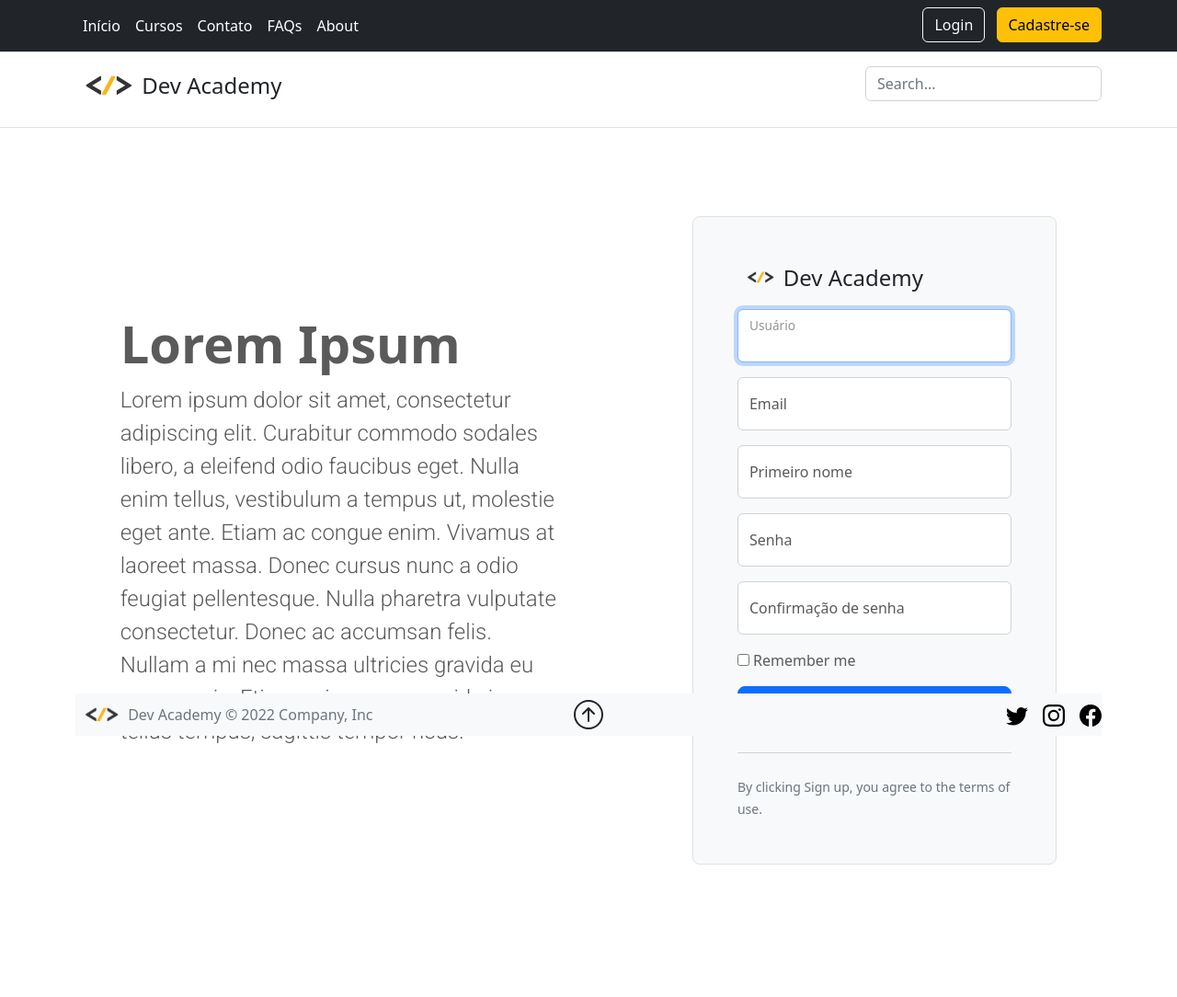
After one commit to David-Marcoss/DEV_Academy, a Django app: template templates/paginas/form.html in a window 1280 px wide. The commit adds this page. Shown: the whole page at 92% size. Run offline with Django 4.2, Linux system fonts and the light colour scheme; the template is opened without the code that fills it: values that come from a table or form of the project are taken from there, others are empty; parts of the project's set-up code (start-up, migrations or seed data) failed here and were passed over; some libraries are stand-ins or nearby versions; some web fonts are replaced.

Commit message:
[FIXED] os diretorios dos templates para a remocao de bugs relacionado aos statics.

```diff
--- a/cursos/views.py
+++ b/cursos/views.py
@@ -12,7 +12,7 @@ from django.shortcuts import render, get_object_or_404
 class cursosview(ListView):
 
     model = cursos
-    template_name = 'cursos.html'
+    template_name = 'cursos/cursos.html'
 
 
 def detalhes_cursoview(request,slug):
@@ -36,6 +36,6 @@ def detalhes_cursoview(request,slug):
     context['course'] =  course #contexto serve para passar um objeto para um template
     context['form'] =  form
 
-    template_name = 'detalhes_curso.html'
+    template_name = 'cursos/detalhes_curso.html'
 
     return render(request, template_name, context)
--- a/paginas/views.py
+++ b/paginas/views.py
@@ -3,8 +3,8 @@ from django.views.generic import TemplateView
 # Create your views here.
 
 class contatoview(TemplateView):
-    template_name = "contact.html"
+    template_name = "paginas/contact.html"
 
 
 class homeview(TemplateView):
-    template_name = "home.html"
+    template_name = "paginas/home.html"
--- a/paginas/templates/base.html
+++ b/templates/base.html
@@ -12,8 +12,8 @@
 
     <link rel="stylesheet" href="{% static 'css/styles.css' %}">
 
-    <link href="../../static/css/bootstrap.min.css" rel="stylesheet">
-    <link href="../../static/css/carousel.css" rel="stylesheet">
+    <link href="{% static 'css/bootstrap.min.css' %}" rel="stylesheet">
+    <link href="{% static 'css/carousel.css' %}" rel="stylesheet">
 
 </head>
 
@@ -58,7 +58,7 @@
     <header class="py-4 border-bottom">
         <div class="container d-flex flex-wrap justify-content-center">
             <a href="{% url 'home' %}" class="d-flex align-items-center mb-3 mb-lg-0 me-lg-auto text-dark text-decoration-none">
-                <img src="../../static/img/dev_logo.png" alt="" style="width: 10%; margin: 10px;">
+                <img src="{% static 'img/dev_logo.png' %}" alt="" style="width: 10%; margin: 10px;">
                 <span class="fs-4">Dev Academy</span>
             </a>
             <form class="col-12 col-lg-auto mb-3 mb-lg-0" role="search">
@@ -76,7 +76,7 @@
             <footer class="d-flex flex-wrap justify-content-between align-items-center bg-light">
                 <div class="col-md-4 d-flex align-items-center">
                     <a href="{% url 'home' %}" class="d-flex align-items-center mb-3 mb-lg-0 me-lg-auto text-dark text-decoration-none">
-                        <img src="../../static/img/dev_logo.png" alt="" style="width: 10%; margin: 10px;">
+                        <img src="{% static 'img/dev_logo.png' %}" alt="" style="width: 10%; margin: 10px;">
                         <span class="mb-3 mb-md-0 text-muted">Dev Academy &copy; 2022 Company, Inc</span>
                     </a>
                 </div>
--- a/paginas/templates/form.html
+++ b/templates/cadastro.html
@@ -68,7 +68,7 @@
                 <div class="form-floating mb-3">
                     <a href="{% url 'home' %}"
                         class="d-flex align-items-center mb-3 mb-lg-0 me-lg-auto text-dark text-decoration-none">
-                        <img src="../../static/img/dev_logo.png" alt="" style="width: 10%; margin: 10px;">
+                        <img src="{% static 'img/dev_logo.png' %}" alt="" style="width: 10%; margin: 10px;">
                         <span class="fs-4">Dev Academy</span>
                     </a>
                 </div>
--- a/cursos/templates/cursos.html
+++ b/templates/cursos/cursos.html
@@ -28,11 +28,11 @@
 
                         {% if curso.image %}
 
-                        <img src="{{ curso.image.url }}" alt="{{curso.nome}}" style="width: 100%;"/>
+                        <img src="{{ curso.image.url }}" alt="{{curso.nome}}"/>
 
                         {%else %}
 
-                        <img src="{% static 'img/curso_capa.png' %}" alt="" style="width: 100%;" />
+                        <img src="{% static 'img/curso_capa.png' %}" alt="" />
 
                         {%endif%}
 
--- a/accounts/templates/login.html
+++ b/templates/login.html
@@ -33,7 +33,7 @@
 <main class="form-signin w-100 m-auto">
     <form method="post">
         <div class="text-center">
-            <img class="mb-4" src="../../static/img/dev_logo.png" alt="" width="75px" height="50px">
+            <img class="mb-4" src="{% static 'img/dev_logo.png' %}" alt="" width="75px" height="50px">
             <h1 class="h4 mb-3 fw-normal">Entre para a Dev Academy</h1>
         </div>
         <div class="form-row">
--- /dev/null
+++ b/templates/paginas/form.html
@@ -0,0 +1,110 @@
+{% extends "base.html" %}
+
+{% load static %}
+{% load widget_tweaks %}
+
+{% block content %}
+
+
+<!-- <div class="pure-g-r content-ribbon">
+    <div class="pure-u-1">
+        <h2>Informe seus dados</h2>
+
+        <form class="pure-form pure-form-stacked" method="post">
+
+            {% csrf_token %}
+
+
+                {% for campo in form %}
+                <div class="pure-control-group">
+                {{ campo.label_tag}}
+                {{campo}}
+
+                {%if campo.errors %}
+                <ul class="errorlist">
+                    {%for erro in campo.errors %}
+                        <li style="color: red;">{{ erro }}</li>
+                    {%endfor%}
+                </ul>
+                {%endif%}
+
+                </div>
+
+                {%endfor%}
+
+
+
+                <div class="pure-controls">
+                    <button type="submit" class="pure-button pure-button-primary">{{submit}}</button>
+                </div>
+
+                {%if is_valid %}
+                    <h4 style="color: green;">Cadrasto concluido com sucesso !!!</h4>
+                {%endif%}
+
+        </form>
+
+        {% block extra %} {% endblock%}
+    </div>
+</div> -->
+
+<div class="container col-xl-10 col-xxl-8 px-4 py-5">
+    <div class="row align-items-center g-lg-5 py-5">
+        <div class="col-lg-7 text-center text-lg-start">
+            <h1 class="display-4 fw-bold lh-1 mb-3">Lorem Ipsum</h1>
+            <p class="col-lg-10 fs-4">
+                Lorem ipsum dolor sit amet, consectetur adipiscing elit. Curabitur commodo sodales libero, a eleifend
+                odio faucibus
+                eget. Nulla enim tellus, vestibulum a tempus ut, molestie eget ante. Etiam ac congue enim. Vivamus at
+                laoreet massa.
+                Donec cursus nunc a odio feugiat pellentesque. Nulla pharetra vulputate consectetur. Donec ac accumsan
+                felis. Nullam a
+                mi nec massa ultricies gravida eu non mauris. Etiam enim nunc, gravida in tellus tempus, sagittis tempor
+                risus.
+            </p>
+        </div>
+        <div class="col-md-10 mx-auto col-lg-5">
+            <form class="p-4 p-md-5 border rounded-3 bg-light" method="post">
+                <div class="form-floating mb-3">
+                    <a href="{% url 'home' %}"
+                        class="d-flex align-items-center mb-3 mb-lg-0 me-lg-auto text-dark text-decoration-none">
+                        <img src="{% static 'img/dev_logo.png' %}" alt="" style="width: 10%; margin: 10px;">
+                        <span class="fs-4">Dev Academy</span>
+                    </a>
+                </div>
+
+                <div class="form-row">
+                    {% csrf_token %}
+
+                    {% for field in form %}
+                    <div class="form-floating mb-3">
+                        {% render_field field placeholder=field.label class="form-control" %}
+                        <label for="{{ field.id_for_label }}">{{ field.label }}</label>
+                    </div>
+
+                    {% endfor %}
+
+                </div>
+                <div class="checkbox mb-3">
+                    <label>
+                        <input type="checkbox" value="remember-me"> Remember me
+                    </label>
+                </div>
+                <button class="w-100 btn btn-lg btn-primary" type="submit">Entrar</button>
+                <hr class="my-4">
+
+                {% if form.errors %}
+
+                    <div class="alert alert-warning" role="alert">
+                        Usuario ou senha incorretos
+                    </div>
+
+                {% endif %}
+
+                <small class="text-muted">By clicking Sign up, you agree to the terms of use.</small>
+            </form>
+        </div>
+    </div>
+</div>
+
+{% endblock%}
```
Also changed, not shown: templates/cursos/contact_email.html (renamed from cursos/templates/contact_email.html), templates/cursos/detalhes_curso.html (renamed from cursos/templates/detalhes_curso.html), templates/paginas/contact.html (renamed from paginas/templates/contact.html), templates/paginas/home.html (renamed from paginas/templates/home.html), templates/perfil.html (renamed from accounts/templates/perfil.html), 1 other file.
